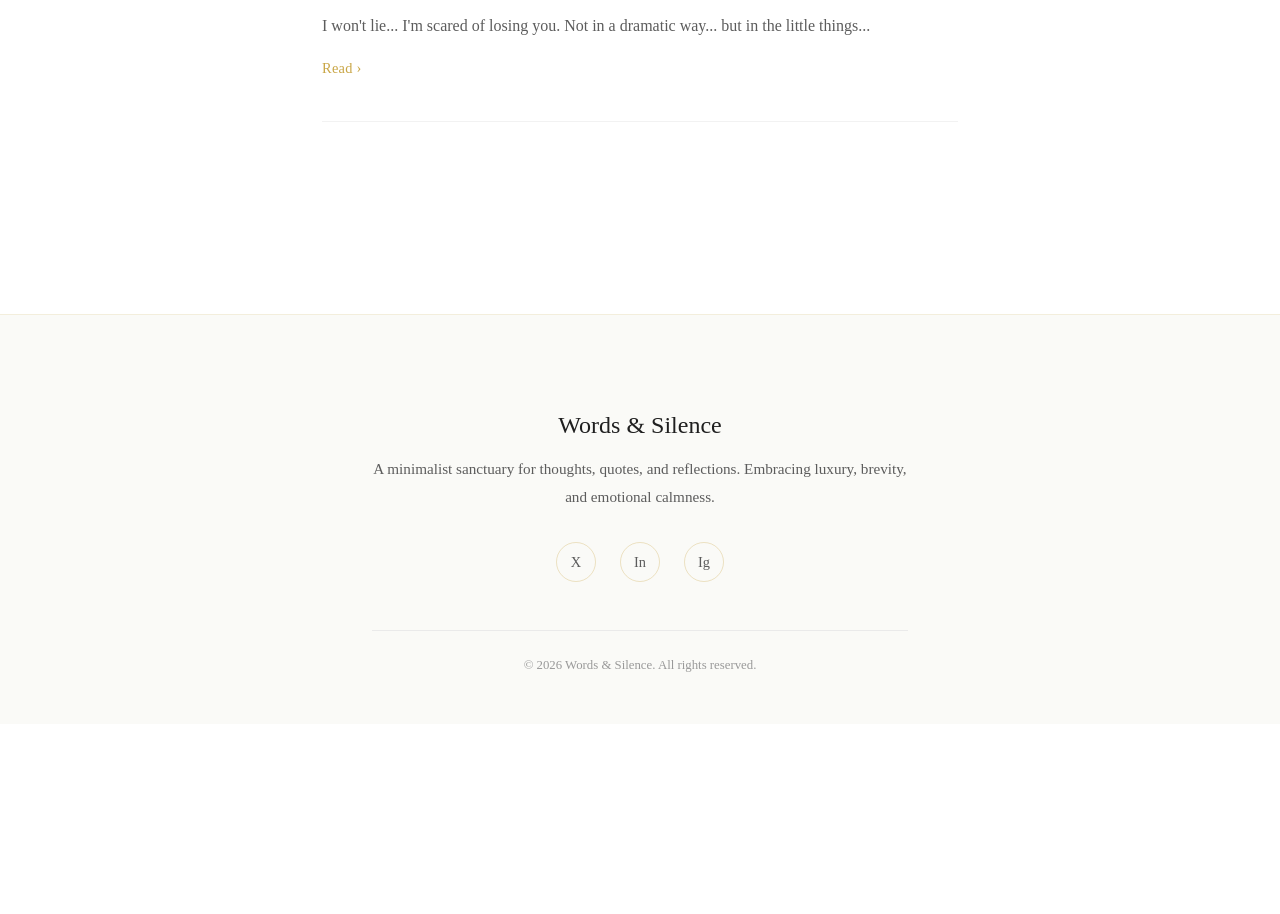
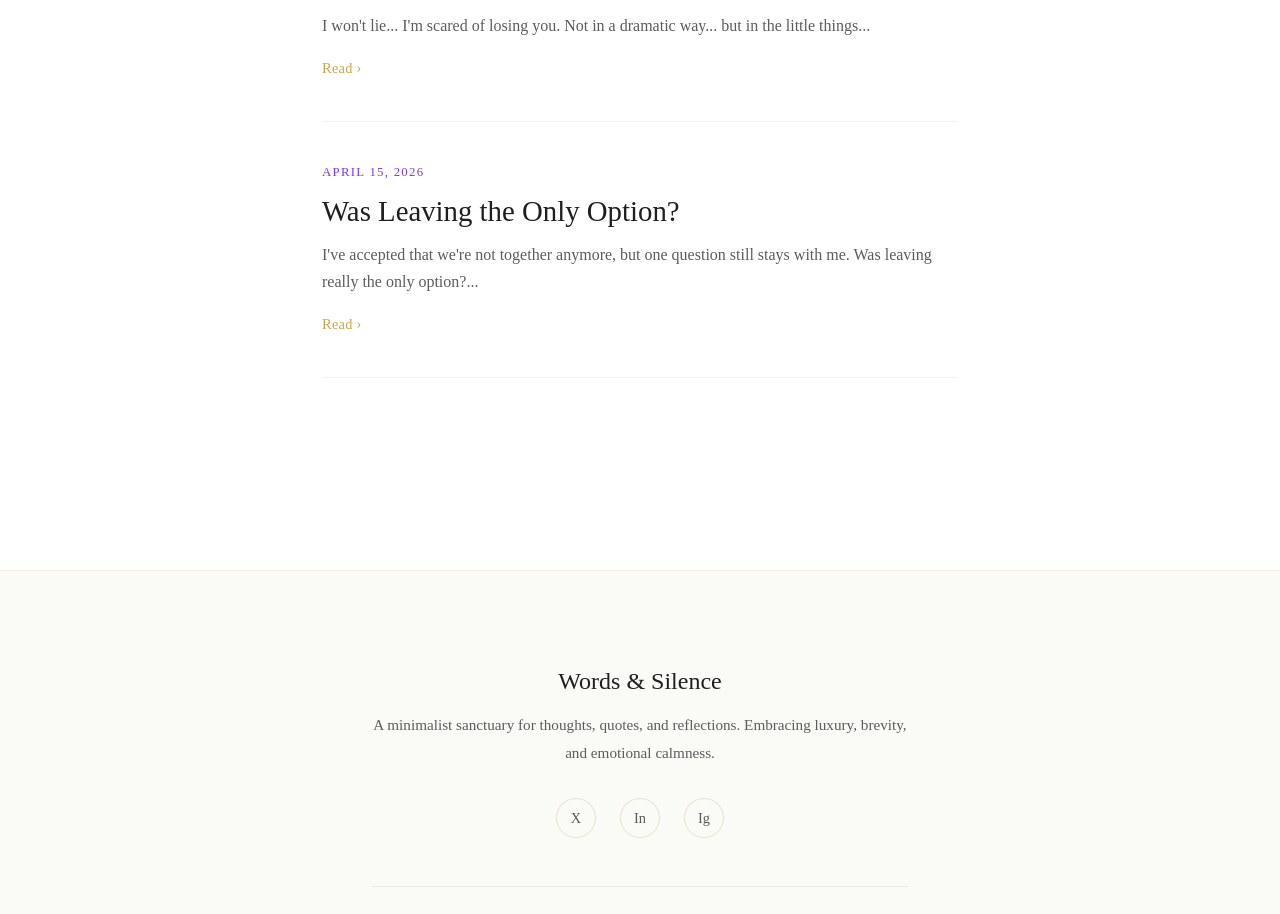
Before and after one commit to AyushSingh360/Words-Sanctuary, a Next.js app: page /writings in a window 1280 px wide. Shown: the part 1931-2845 px from the top of the page. Before the commit the page ends 2655 px from the top, so only its background shows below. Built offline with nearby package versions, Linux system fonts and the light colour scheme; a web font is replaced by a local one.

Commit message:
feat: add writing data interface and initial collection of entries

```diff
--- a/src/app/writings/data.ts
+++ b/src/app/writings/data.ts
@@ -103,6 +103,19 @@ export const writings: Writing[] = [
     ],
     signature: '~ash',
   },
+  {
+    slug: 'was-leaving-the-only-option',
+    title: 'Was Leaving the Only Option?',
+    date: 'April 15, 2026',
+    excerpt:
+      "I\u0027ve accepted that we\u0027re not together anymore, but one question still stays with me. Was leaving really the only option?...",
+    paragraphs: [
+      "I\u0027ve accepted that we\u0027re not together anymore, but one question still stays with me. Was leaving really the only option? I admit I overreacted at times, maybe I overthought and became too possessive. I should have trusted more.",
+      "But didn't I try to share these things with you? If I truly trusted my overthinking, why would I come to you to talk instead of believing my thoughts? I came to clear things between us, not to create distance.",
+      "One last question\u2014even if I was wrong, was leaving me easier than trying to explain things to me? We were really close... we could have tried once more, couldn\u0027t we?",
+    ],
+    signature: '~ash',
+  },
 ];
 
 export function getWritingBySlug(slug: string): Writing | undefined {
```
